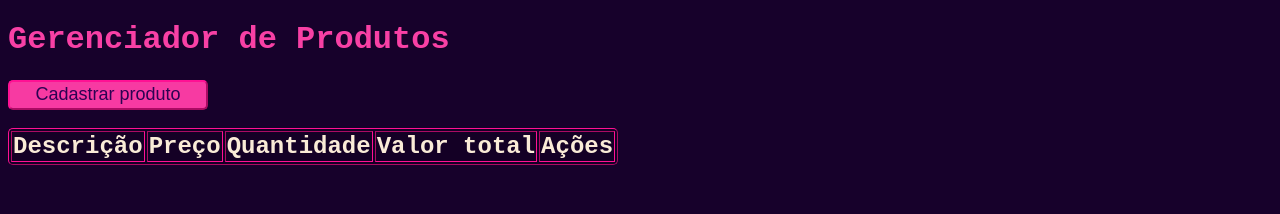
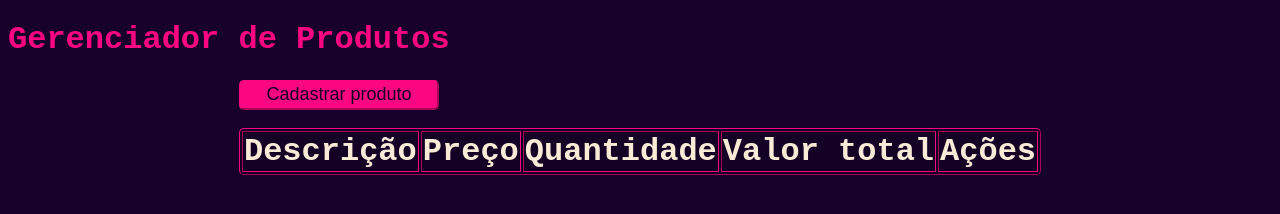
Before and after one commit to Yssatha-25/CadastroProdutos-Tabela, a plain HTML site: page index.html in a window 1280 px wide. Drawn offline with Linux system fonts and the light colour scheme.

Commit message:
Alinhei os elementos

```diff
--- a/index.html
+++ b/index.html
@@ -11,12 +11,13 @@
 <body>
     <h1 class="titulo">Gerenciador de Produtos</h1>
 
+    <div class="alinhado">
         <div id="TabelaProdutos">
             <button id="botaoCadastrarProduto" onclick="MostrarCadastro()" class="botao">Cadastrar produto</button>
             <br><br>
 
 
-        <table border="1" class="tabela">
+            <table border="1">
                 <tr>
                     <th>Descrição</th>
                     <th>Preço</th>
@@ -29,13 +30,17 @@
         </div>
 
         <div id="CadastroProdutos" class="hidden">
-        <p style="font-size: xx-large;">Descrição          <input type="text" placeholder="Digite o nome o produto" id="produtoInput" class="input"></p>
-        <p style="font-size: xx-large;">Preço          <input type="number" placeholder="Digite o preço do produto" id="precoInput" class="input"></p>
-        <p style="font-size: xx-large;">Quantidade          <input type="number" placeholder="Informe a quantidade de unidades desse produto" id="qntdInput" class="input">
+            <p style="font-size: xx-large;">Descrição <input type="text" placeholder="Digite o nome o produto"
+                    id="produtoInput" class="input"></p>
+            <p style="font-size: xx-large;">Preço <input type="number" placeholder="Digite o preço do produto"
+                    id="precoInput" class="input"></p>
+            <p style="font-size: xx-large;">Quantidade <input type="number"
+                    placeholder="Informe a quantidade de unidades desse produto" id="qntdInput" class="input">
             </p>
             <br>
             <button onclick="CadastrarProduto()" class="botao">Salvar</button>
             <button onclick="FecharCadastro()" class="botao">Cancelar</button>
+        </div>
     </div>
 
     <script src="script.js"></script>
--- a/style.css
+++ b/style.css
@@ -6,11 +6,10 @@ body{
     background-color: rgb(23, 1, 43);
     color: antiquewhite;
     font-family: 'Courier New', Courier, monospace;
-    align-items:center;
 }
 
 .titulo{
-    color: rgb(248, 64, 165);
+    color: rgb(253, 6, 129);
 }
 
 .aviso{
@@ -22,10 +21,10 @@ body{
 
 .botao{
     font-size: large;
-    color: rgb(44, 3, 82);
-    background-color: rgb(247, 58, 162);
+    color: rgb(20, 0, 37);
+    background-color: rgb(253, 6, 129);
     border-radius: 5px;
-    border-color: rgb(255, 17, 148);
+    border-color: rgb(253, 6, 129);
     height: 30px;
     width: 200px;
 }
@@ -36,40 +35,51 @@ body{
 
 
 .botaoMenor{
-    color: rgb(44, 3, 82);
-    background-color: rgb(247, 58, 162);
+    color: rgb(20, 0, 37);
+    background-color: rgb(253, 6, 129);
     border-radius: 4px;
     height: px;
-    font-size: medium;
+    font-size: large;
 }
 .botaoMenor:hover{
     background-color: rgb(250, 106, 185);
     cursor: pointer;
 }
 
-.tabela{
+
+
+table{
     background-color: rgb(20, 0, 37);
-    border-color: rgb(255, 17, 148);
+    border-color: rgb(253, 6, 129);
     color: antiquewhite;
-    font-size: x-large;
+    font-size: xx-large;
     border-radius: 5px;
+    text-align: center;
 }
 
 .input{
     background-color: rgb(20, 0, 37);
-    border-color: rgb(255, 17, 148);
+    border-color: rgb(253, 6, 129);
     font-size:xx-large;
     border-radius: 8px;
     width: 850px;
-    color: rgb(255, 17, 148);
+    color: rgb(253, 6, 129);
 
 }
 .input::placeholder{
-    color: rgb(255, 17, 148);
+    color: rgb(253, 6, 129);
 }
 
 .alerta{
-    color: rgb(255, 17, 148);
+    color: rgb(253, 6, 129);
     font-size: xx-large;
     font-weight: bold;
 }
+
+.alinhado{
+    display: flex;
+    flex-direction: column; /* um embaixo do outro */
+    align-items: center;   /* centraliza horizontal */
+    justify-content: center; /* centraliza vertical (se quiser no meio da tela toda) */
+    /* min-height: 100vh; ocupa a tela toda */
+}
```
Lines whose indentation alone changed are shown as unchanged.
